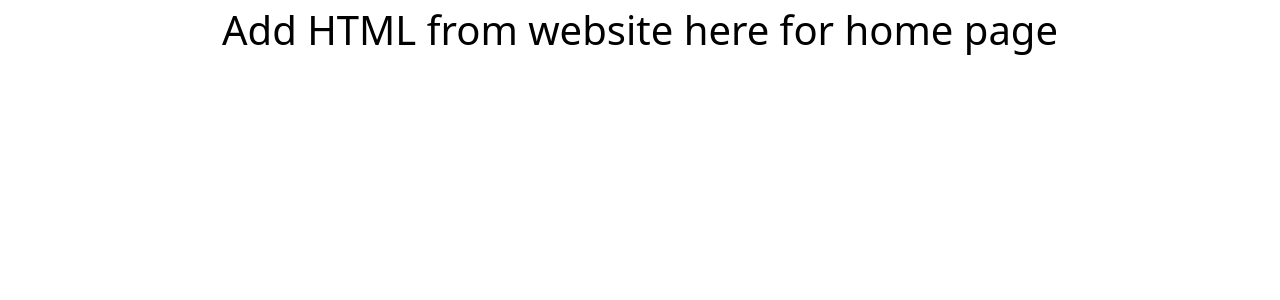
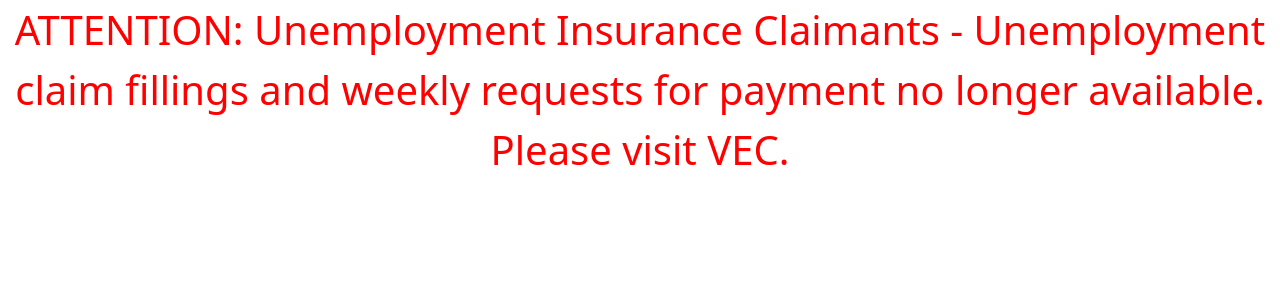
Before and after one commit to camrynkim/UE-P4, a Django app: page / in a window 1280 px wide. Shown: the top 300 px of the page. Run offline with Django 4.2, Linux system fonts and the light colour scheme.

Commit message:
added red text

```diff
--- a/mysite/search/templates/search/index.html
+++ b/mysite/search/templates/search/index.html
@@ -5,8 +5,8 @@
 <link href="https://cdn.jsdelivr.net/npm/bootstrap@5.3.0-alpha1/dist/css/bootstrap.min.css" rel="stylesheet" integrity="sha384-GLhlTQ8iRABdZLl6O3oVMWSktQOp6b7In1Zl3/Jr59b6EGGoI1aFkw7cmDA6j6gD" crossorigin="anonymous"> <!-- Code from Bootstrap: https://getbootstrap.com -->
 
 
-<div style="color:black; font-size:250%;font-size:250%; text-align: center">
-Add HTML from website here for home page</div>
+<div style="color:red; font-size:250%;font-size:250%; text-align: center">
+ATTENTION: Unemployment Insurance Claimants - Unemployment claim fillings and weekly requests for payment no longer available. Please visit VEC.</div>
 
 
 </html>
```
Also changed, not shown: mysite/search/templates/search/search.html (added).
